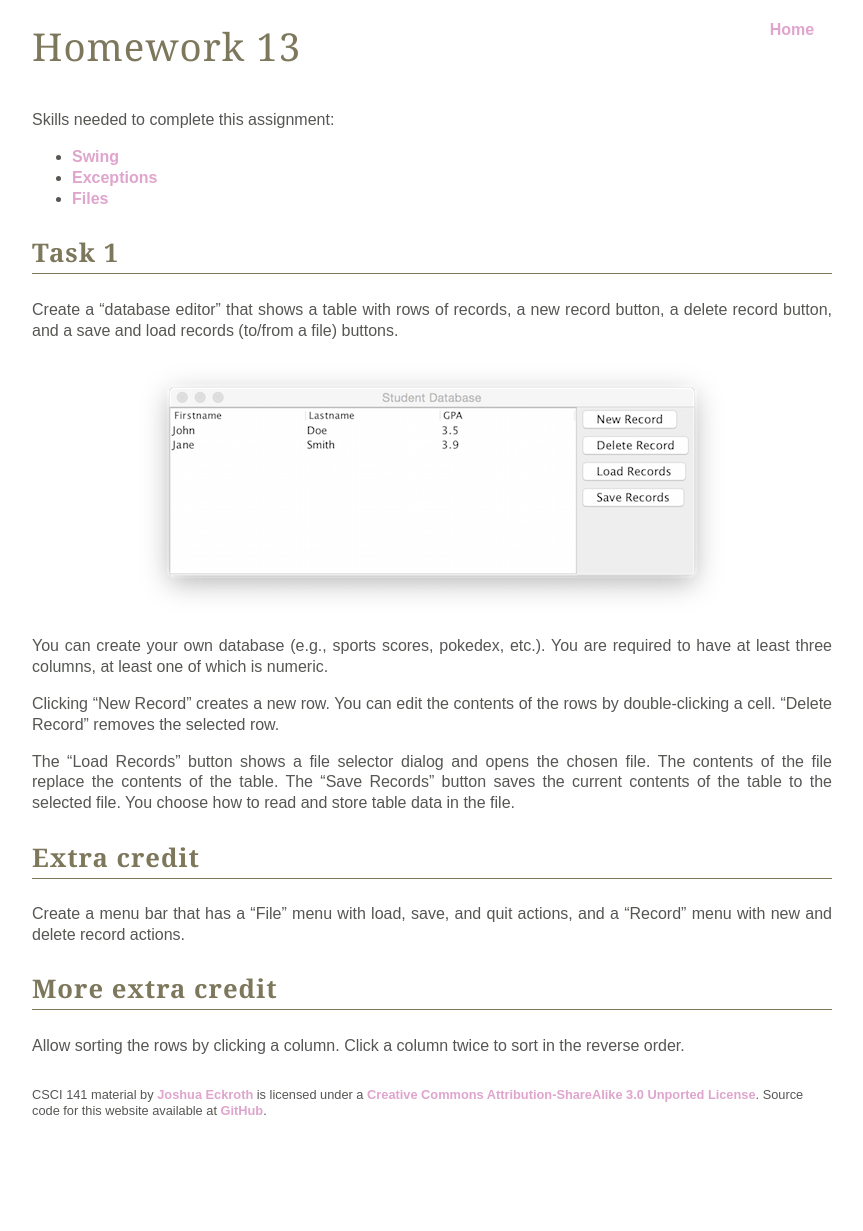
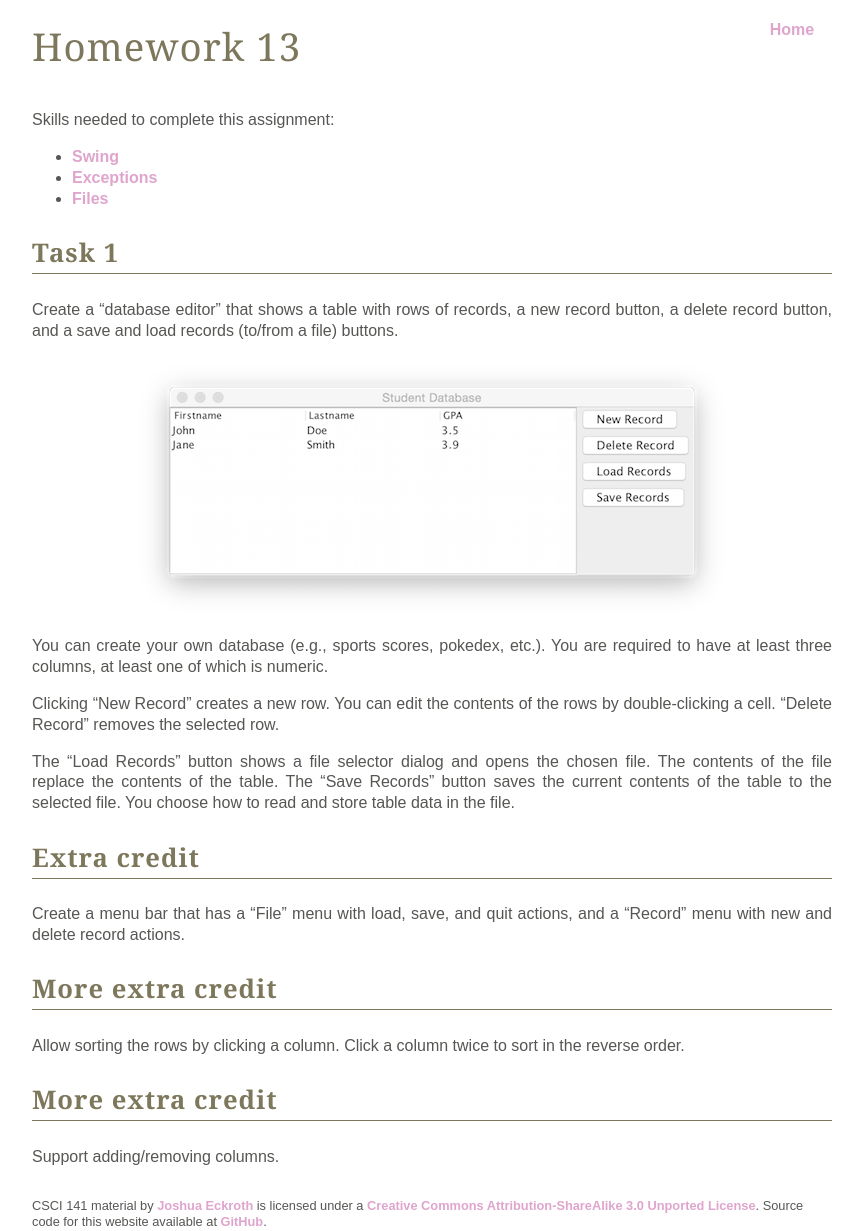
Before and after one commit to joshuaeckroth/csci141-website, a Jekyll site: the page built from homework/homework-13.markdown, in a window 1280 px wide. Shown: the whole page, without its empty margins (208-1071 px from the left). Built offline with Jekyll 4.4.1, drawn with Linux system fonts in a browser that asks for light colours; Markdown is read by kramdown in place of the engine named in the settings; before the commit the page ends 1120 px from its top, so only the background shows below that.

Commit message:
Added more e.c. to HW 13

```diff
--- a/homework/homework-13.markdown
+++ b/homework/homework-13.markdown
@@ -28,3 +28,7 @@ Create a menu bar that has a "File" menu with load, save, and quit actions, and
 ## More extra credit
 
 Allow sorting the rows by clicking a column. Click a column twice to sort in the reverse order.
+
+## More extra credit
+
+Support adding/removing columns.
```
